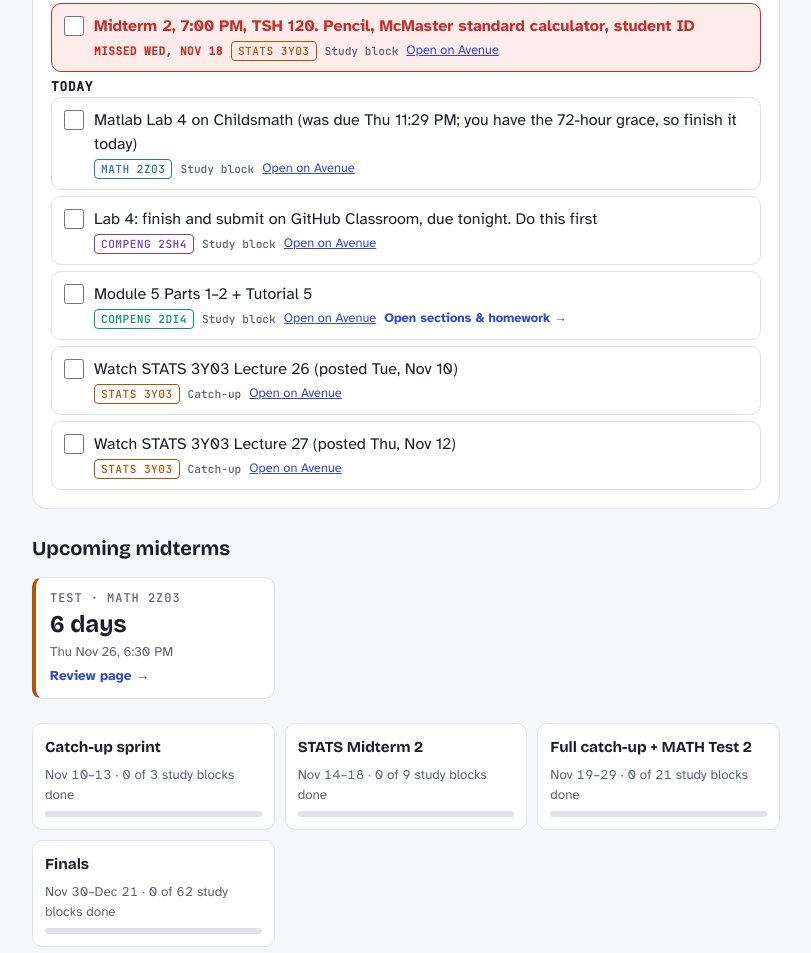
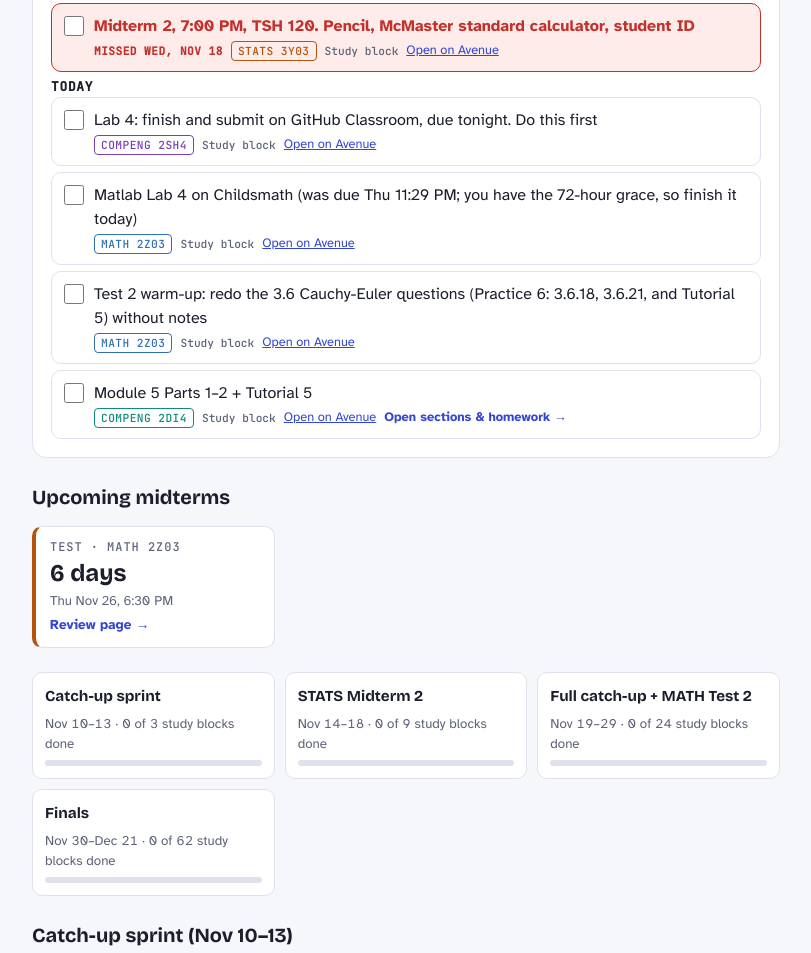
Before and after one commit to yussuf3456/2026FallSemStudyBoard, a plain HTML site: page index.html in a window 1280 px wide. Shown: the part 2112-3065 px from the top of the page, without its empty margins (234-1045 px from the left). Drawn offline with nearby package versions, Linux system fonts and the light colour scheme.

Commit message:
Prioritize MATH before Test 2; homework in module blocks

```diff
--- a/index.html
+++ b/index.html
@@ -292,35 +292,38 @@ const PHASES = [
    ["r20","stats","Afternoon: redo every problem you starred, then the formula sheet. Eat, then head to TSH 120"],
    ["r21","stats","Midterm 2, 7:00 PM, TSH 120. Pencil, McMaster standard calculator, student ID"]]}
  ]},
- {id:"math", title:"Full catch-up + MATH Test 2", range:"Nov 19–29", note:"Only Thu Nov 19 off: Friday is 2SH4 Lab 4 (due that night) plus 2DI4 and STATS catch-up. 2DI4 and 2CI4 go first: 2DI4 is caught up by its Tue Nov 24 lecture, 2CI4 by its Fri Nov 27 lecture. MATH Test 2 prep gets Mon–Wed (practice sets, sample test twice), Test 2 Thursday. Fri–Sun clear the 2SH4, MATH and STATS videos and tutorials, so every course is caught up by Sun Nov 29. This week is heavier than usual on purpose.", days:[
+ {id:"math", title:"Full catch-up + MATH Test 2", range:"Nov 19–29", note:"Only Thu Nov 19 off: Friday is 2SH4 Lab 4 (due that night) plus 2DI4 and STATS catch-up. 2DI4 and 2CI4 go first: 2DI4 is caught up by its Tue Nov 24 lecture, 2CI4 by its Fri Nov 27 lecture. MATH comes first until Test 2: something every day Fri–Wed, including the 4.3 lectures (L25–L26) on Monday. 2SH4 and STATS videos wait until Fri 27–Sun 29. Fri–Sun clear the 2SH4, MATH and STATS videos and tutorials, so every course is caught up by Sun Nov 29. This week is heavier than usual on purpose.", days:[
   {date:"2026-11-19", label:"Thu Nov 19", off:true, tasks:[]},
   {date:"2026-11-20", label:"Fri Nov 20", tasks:[
+   ["q13","2sh4","Lab 4: finish and submit on GitHub Classroom, due tonight. Do this first"],
    ["as-math-lab4","math","Matlab Lab 4 on Childsmath (was due Thu 11:29 PM; you have the 72-hour grace, so finish it today)"],
-   ["q13","2sh4","Lab 4: finish and submit on GitHub Classroom, due tonight. Do this first"],
+   ["mt-a","math","Test 2 warm-up: redo the 3.6 Cauchy-Euler questions (Practice 6: 3.6.18, 3.6.21, and Tutorial 5) without notes"],
    ["q9","2di4","Module 5 Parts 1–2 + Tutorial 5"]]},
   {date:"2026-11-21", label:"Sat Nov 21", tasks:[
-   ["q15","2ci4","Module 5 (Ch. 6): Capacitors, Inductors, Combinations + Tutorial 8"],
    ["q6","math","Watch L18–L20: 3.8 Linear Models (IVPs), 3.9 Linear Models (BVPs)"],
-   ["q5","2sh4","Watch L21–L24: Class Design I, special member functions and Rule of Six, operator overloads, and Monday's lecture"]]},
+   ["q15","2ci4","Module 5 (Ch. 6): Capacitors, Inductors, Combinations + Tutorial 8"]]},
   {date:"2026-11-22", label:"Sun Nov 22", tasks:[
-   ["q12","2di4","Module 5 Parts 3–5 (Analysis C02 version, FSM, Applications) + Tutorial 6"],
    ["q8","math","Watch L21–L24: 4.1 Laplace Transform, 4.2 Inverse Laplace Transform, and Monday's lecture"],
-   ["as-stats-a6","stats","Assignment 6 on Childsmath, due Fri Nov 27 11:29 PM"]]},
+   ["q12","2di4","Module 5 Parts 3–5 (Analysis C02 version, FSM, Applications) + Tutorial 6"]]},
   {date:"2026-11-23", label:"Mon Nov 23", tasks:[
-   ["q17","2ci4","Module 6: 6.1–6.3 First-Order, 6.4–6.5 Second-Order Circuits + Tutorials 9–10"],
-   ["r22","math","Test 2 practice: redo Practice 6–7 and Tutorials 5–7, then the new Practice 8 (4.3) and Tutorials 8–9. Mark every one you get wrong"],
+   ["mt-b","math","Test 2: watch L25–L26 first (4.3, they're on the test), then Practice 8 4.3.39 and 4.3.75"],
+   ["r22","math","Test 2 practice: redo Practice 6–7 and Tutorials 5–7, then the new Tutorials 8–9. Mark every one you get wrong"],
    ["as-math-a5","math","Assignment 5 on Childsmath, due Thu Nov 26 11:29 PM. It's Test 2 material, so it doubles as practice"]]},
   {date:"2026-11-24", label:"Tue Nov 24", tasks:[
+   ["r24","math","2026 Sample Test 2, timed, then redo every mistake"],
    ["d6","2di4","Before the 12:30 lecture: Module 6 slides Parts 1–2 + 10 problems. Then you're caught up in 2DI4"],
-   ["r24","math","2026 Sample Test 2, timed, then redo every mistake"]]},
+   ["as-stats-a6","stats","Assignment 6 on Childsmath, due Fri Nov 27 11:29 PM"]]},
   {date:"2026-11-25", label:"Wed Nov 25", tasks:[
    ["r25","math","Redo the problems you got wrong from Practice 6–7, the tutorials and the sample test"],
    ["r26","math","Second timed pass at the sample test without notes, then the Laplace table. Sleep early"]]},
   {date:"2026-11-26", label:"Thu Nov 26", tasks:[
    ["r27","math","Test 2, 6:30 PM, T13 125"]]},
   {date:"2026-11-27", label:"Fri Nov 27", tasks:[
-   ["c7","2ci4","Before the 5:30 lecture: Module 7 so far, 7.1 Review of Complex Numbers (notes + recording; no problem set posted yet). Then you're caught up in 2CI4"]]},
+   ["c7","2ci4","Before the 5:30 lecture: Module 7 so far, 7.1 Review of Complex Numbers (notes + recording; no problem set posted yet). Then you're caught up in 2CI4"],
+   ["q17","2ci4","Module 6: 6.1–6.3 First-Order, 6.4–6.5 Second-Order Circuits + Tutorials 9–10"],
+   ["q5","2sh4","Watch L21–L24: Class Design I, special member functions and Rule of Six, operator overloads, and Monday's lecture"]]},
   {date:"2026-11-28", label:"Sat Nov 28", tasks:[
+   ["hw9","stats","Ch. 9 homework (hypothesis tests): 9 of the prof's suggested 9.1–9.2 exercises"],
    ["p8m","math","Practice 8: Exercises 4.4.54, 4.4.57, 4.4.69 (after watching the 4.4 lectures)"]]},
   {date:"2026-11-29", label:"Sun Nov 29", tasks:[
    ["pj-2sh4-1","2sh4","Course project, session 1: read the spec, plan the classes, get it compiling (due Wed Dec 9, 11:29 PM)"],
@@ -488,9 +491,9 @@ const CLASS_TASKS={}, LATE={}, EARLY={}, CAUGHT_UP={}, PINNED={};
   /* Full catch-up by Sun Nov 29 (planned Nov 18): every missed video and tutorial has a fixed day.
      2DI4 and 2CI4 in-person classes before their catch-up day are covered by the module blocks. */
   const P={};const pin=(ids,d)=>ids.forEach(i=>P[i]=d);
-  pin(["w-stats-L26","w-stats-L27"],"2026-11-20");pin(["w-stats-L28"],"2026-11-21");pin(["w-stats-L29","w-stats-L30"],"2026-11-23");pin(["w-stats-L33"],"2026-11-27");
-  pin(["w-2sh4-L25","w-2sh4-L26"],"2026-11-22");pin(["w-2sh4-L27","w-2sh4-L28"],"2026-11-24");pin(["w-2sh4-L29","w-2sh4-L30"],"2026-11-27");pin(["w-2sh4-L31","w-2sh4-L32"],"2026-11-28");
-  pin(["w-math-L25","w-math-L26"],"2026-11-27");pin(["w-math-L27","w-math-L28","w-math-L29"],"2026-11-28");pin(["w-math-L30","w-math-L31","w-math-L32"],"2026-11-29");
+  pin(["w-stats-L26","w-stats-L27","w-stats-L28"],"2026-11-21");pin(["w-stats-L29","w-stats-L30"],"2026-11-22");pin(["w-stats-L33"],"2026-11-27");
+  pin(["w-2sh4-L25","w-2sh4-L26","w-2sh4-L27","w-2sh4-L28"],"2026-11-28");pin(["w-2sh4-L29","w-2sh4-L30","w-2sh4-L31","w-2sh4-L32"],"2026-11-29");
+  pin(["w-math-L25","w-math-L26"],"2026-11-23");pin(["w-math-L27","w-math-L28"],"2026-11-28");pin(["w-math-L29","w-math-L30","w-math-L31"],"2026-11-30");pin(["w-math-L32","w-math-L33","w-math-L34"],"2026-12-02");
   pin(["a-2026-11-12-2sh4-tutorialt02"],"2026-11-28");pin(["a-2026-11-19-2sh4-tutorialt02"],"2026-11-29");pin(["a-2026-11-12-math-tutorialt01","a-2026-11-19-math-tutorialt01"],"drop");
   const COVERED={"2di4":"2026-11-24","2ci4":"2026-11-27"};
   Object.keys(CLASS_TASKS).forEach(d=>{
@@ -504,7 +507,7 @@ const CLASS_TASKS={}, LATE={}, EARLY={}, CAUGHT_UP={}, PINNED={};
   Object.keys(CLASS_TASKS).forEach(d=>{
     CLASS_TASKS[d]=CLASS_TASKS[d].filter(t=>{
       const cu=CAUGHT_UP[t.c]; if(!cu) return true;
-      const move=t.kind==="watch"?d<=cu:(d<cu&&!/^Lab/.test(t.label)); if(!move) return true;
+      const move=t.kind==="watch"?d<=cu:(d<cu&&!/^Lab/.test(t.label)&&t.c!=="2sh4"); if(!move) return true;
       const orig=shortDate(d);
       const m=t.kind==="watch"
         ?{...t,date:cu,kind:"catchup",text:"Then watch "+NAMES[t.c]+" Lecture "+t.label.slice(1)+" (posted "+orig+")"}
@@ -600,9 +603,11 @@ const sHw=secs=>secs.map(x=>["hw-stats-"+x,"Section "+x+" exercises: "+SH[x]]);
 const sGroups=secs=>secs.map(x=>{const ps=expandProbs(SH[x]);return [(x==="HT"?"Hypothesis testing":"Section "+x)+" ("+ps.length+(ps.length>1?" problems)":" problem)"),ps.map(q=>["hw-stats-p"+q,(q.startsWith("Ex")?q:"Exercise "+q)+(PT[q]?": "+PT[q]:"")])]});
 const lecs=(c,a,b)=>{const o=[];for(let i=a;i<=b;i++)o.push(["lec-"+c+"-"+i,"Lecture "+i]);return o};
 const DETAILS={
+ hw9:{"title":"STATS 3Y03: Ch. 9 homework (~2 h)","about":"Hypothesis tests, from the prof's suggested 9.1–9.2 list (posted Nov 10). The other 6 are on your Ch. 9 review day, so you'll have done all 15.","groups":[["Suggested exercises",[["rvq-stats-9.1.3","Exercise 9.1.3"],["rvq-stats-9.1.5","Exercise 9.1.5"],["rvq-stats-9.1.7","Exercise 9.1.7"],["rvq-stats-9.1.10","Exercise 9.1.10"],["rvq-stats-9.2.1","Exercise 9.2.1"],["rvq-stats-9.2.4","Exercise 9.2.4"],["rvq-stats-9.2.6","Exercise 9.2.6"],["rvq-stats-9.2.8","Exercise 9.2.8"],["rvq-stats-9.2.10","Exercise 9.2.10"]]]]},
+ "mt-b":{"title":"MATH 2Z03: 4.3 for Test 2 (~2.5 h)","about":"L25–L26 (posted Nov 11 and 13) cover 4.3, which is on Test 2, so watch them before the practice. They're on today's list.","groups":[["Practice 8",[["hw-math-4.3.39","Exercise 4.3.39"],["hw-math-4.3.75","Exercise 4.3.75"]]],["Tutorial",[["hw-math-t8","Tutorial 8 (3.5, 4.1–4.3)"]]]]},
  "rv-stats-c2":{"title":"STATS 3Y03: Ch. 2 review (~2.5 h)","about":"Probability. The 20 most important of the prof's 61 suggested Ch. 2 exercises (one or two per section), plus your Test 1 mistakes.","groups":[["Redo",[["rvq-stats-t1a","Test 1: the Ch. 2 questions you got wrong (Q3, Q4, Q6)"]]],["Suggested exercises",[["rvq-stats-2.1.13","Exercise 2.1.13"],["rvq-stats-2.1.26","Exercise 2.1.26"],["rvq-stats-2.2.4","Exercise 2.2.4"],["rvq-stats-2.2.10","Exercise 2.2.10"],["rvq-stats-2.2.14","Exercise 2.2.14"],["rvq-stats-2.3.5","Exercise 2.3.5"],["rvq-stats-2.3.11","Exercise 2.3.11"],["rvq-stats-2.3.17","Exercise 2.3.17"],["rvq-stats-2.4.6","Exercise 2.4.6"],["rvq-stats-2.4.9","Exercise 2.4.9"],["rvq-stats-2.5.3","Exercise 2.5.3"],["rvq-stats-2.5.9","Exercise 2.5.9"],["rvq-stats-2.6.3","Exercise 2.6.3"],["rvq-stats-2.6.7","Exercise 2.6.7"],["rvq-stats-2.6.11","Exercise 2.6.11"],["rvq-stats-2.7.3","Exercise 2.7.3"],["rvq-stats-2.7.7","Exercise 2.7.7"],["rvq-stats-2.7.11","Exercise 2.7.11"],["rvq-stats-2.8.4","Exercise 2.8.4"],["rvq-stats-2.8.9","Exercise 2.8.9"]]]]},
  "rv-stats-c3":{"title":"STATS 3Y03: Ch. 3 review (~2 h)","about":"Discrete random variables. 16 of the prof's 47 suggested Ch. 3 exercises, covering every distribution.","groups":[["Redo",[["rvq-stats-t1b","Test 1: the Ch. 3 questions you got wrong (Q14, Q16)"]]],["Suggested exercises",[["rvq-stats-3.1.3","Exercise 3.1.3"],["rvq-stats-3.1.9","Exercise 3.1.9"],["rvq-stats-3.1.15","Exercise 3.1.15"],["rvq-stats-3.2.4","Exercise 3.2.4"],["rvq-stats-3.2.7","Exercise 3.2.7"],["rvq-stats-3.3.4","Exercise 3.3.4"],["rvq-stats-3.3.7","Exercise 3.3.7"],["rvq-stats-3.4.3","Exercise 3.4.3"],["rvq-stats-3.5.3","Exercise 3.5.3"],["rvq-stats-3.5.9","Exercise 3.5.9"],["rvq-stats-3.5.13","Exercise 3.5.13"],["rvq-stats-3.6.5","Exercise 3.6.5"],["rvq-stats-3.6.9","Exercise 3.6.9"],["rvq-stats-3.7.5","Exercise 3.7.5"],["rvq-stats-3.7.9","Exercise 3.7.9"],["rvq-stats-3.8.5","Exercise 3.8.5"]]]]},
- "rv-stats-c9":{"title":"STATS 3Y03: Ch. 9 review (~2 h)","about":"Hypothesis tests. 9 of the 15 suggested 9.1–9.2 exercises, plus anything posted later.","groups":[["Redo",[["rvq-stats-ex","Ex. 24.4 and 25.1 from the slides, cold"]]],["Suggested exercises",[["rvq-stats-9.1.3","Exercise 9.1.3"],["rvq-stats-9.1.5","Exercise 9.1.5"],["rvq-stats-9.1.7","Exercise 9.1.7"],["rvq-stats-9.1.10","Exercise 9.1.10"],["rvq-stats-9.2.1","Exercise 9.2.1"],["rvq-stats-9.2.4","Exercise 9.2.4"],["rvq-stats-9.2.6","Exercise 9.2.6"],["rvq-stats-9.2.8","Exercise 9.2.8"],["rvq-stats-9.2.10","Exercise 9.2.10"]]],["Posted after Nov 18",[["rvq-stats-new9","Suggested exercises for the rest of Ch. 9"]]]]},
+ "rv-stats-c9":{"title":"STATS 3Y03: Ch. 9 review (~2 h)","about":"Hypothesis tests. The other 6 suggested 9.1–9.2 exercises (you did 9 on Nov 28), redo the ones you got wrong, plus anything posted later.","groups":[["Redo",[["rvq-stats-ex","Ex. 24.4 and 25.1 from the slides, cold"],["rvq-stats-hw9w","The Ch. 9 homework problems you got wrong"]]],["Suggested exercises",[["rvq-stats-9.1.4","Exercise 9.1.4"],["rvq-stats-9.1.6","Exercise 9.1.6"],["rvq-stats-9.1.12","Exercise 9.1.12"],["rvq-stats-9.2.2","Exercise 9.2.2"],["rvq-stats-9.2.7","Exercise 9.2.7"],["rvq-stats-9.2.9","Exercise 9.2.9"]]],["Posted after Nov 18",[["rvq-stats-new9","Suggested exercises for the rest of Ch. 9"]]]]},
  "rv-2di4-m1":{"title":"COMPENG 2DI4: Module 1 review (~2 h)","about":"Number systems, Boolean algebra, logic gates. The 9 most important of the 21 homework problems, starred (*) ones first (answers at the back of the textbook). By hand, no calculator.","groups":[["Notes",[["rvq-2di4-m1n","Module 1 slides and tutorial"],["rvq-2di4-mt1","Your midterm mistakes from Module 1"]]],["Problems",[["rvq-2di4-1.2","Problem 1.2*"],["rvq-2di4-1.5","Problem 1.5*"],["rvq-2di4-1.18","Problem 1.18"],["rvq-2di4-2.2","Problem 2.2"],["rvq-2di4-2.4","Problem 2.4"],["rvq-2di4-2.9","Problem 2.9"],["rvq-2di4-2.15","Problem 2.15*"],["rvq-2di4-2.18","Problem 2.18"],["rvq-2di4-2.28","Problem 2.28"]]]]},
  "rv-2di4-m2":{"title":"COMPENG 2DI4: Module 2 review (~2 h)","about":"Canonical forms, gate-level minimization. The 8 most important of the 14 homework problems, starred (*) ones first (answers at the back of the textbook). By hand, no calculator.","groups":[["Notes",[["rvq-2di4-m2n","Module 2 slides and tutorial"],["rvq-2di4-mt2","Your midterm mistakes from Module 2"]]],["Problems",[["rvq-2di4-2.19","Problem 2.19*"],["rvq-2di4-3.1","Problem 3.1*"],["rvq-2di4-3.3","Problem 3.3*"],["rvq-2di4-3.5","Problem 3.5"],["rvq-2di4-3.7","Problem 3.7"],["rvq-2di4-3.12","Problem 3.12"],["rvq-2di4-3.17","Problem 3.17*"],["rvq-2di4-3.30","Problem 3.30*"]]]]},
  "rv-2di4-m3":{"title":"COMPENG 2DI4: Module 3 review (~2 h)","about":"Combinational logic. The 7 most important of the 15 homework problems, starred (*) ones first (answers at the back of the textbook). By hand, no calculator.","groups":[["Notes",[["rvq-2di4-m3n","Module 3 slides and tutorial"],["rvq-2di4-mt3","Your midterm mistakes from Module 3"]]],["Problems",[["rvq-2di4-4.2","Problem 4.2*"],["rvq-2di4-4.6a","Problem 4.6(a)*"],["rvq-2di4-4.10","Problem 4.10*"],["rvq-2di4-4.13","Problem 4.13*"],["rvq-2di4-4.21","Problem 4.21"],["rvq-2di4-4.29","Problem 4.29*"],["rvq-2di4-4.31","Problem 4.31"]]]]},
@@ -647,7 +652,7 @@ const DETAILS={
  q12:{title:"COMPENG 2DI4: Module 5 Parts 3–5",about:"Analysis (C02 version), FSMs, Applications. Homework Set 2 is Ch. 5 sections 5.5 and 5.8 (state tables and diagrams). Starred (*) answers are at the back of the textbook, full solutions on Avenue. Set 3 (registers and counters) is on Mon Nov 30.",groups:[["Module",[["sub-2di4-m5p3","Part 3: Analysis (C02 version)"],["sub-2di4-m5p4","Part 4: FSM"],["sub-2di4-m5p5","Part 5: Applications"],["sub-2di4-t6","Tutorial 6"]]],["Homework (Set 1, continued)",[["hw-2di4-5.4","Problem 5.4"],["hw-2di4-5.5","Problem 5.5"]]],["Homework (Set 2)",[["hw-2di4-5.6","Problem 5.6"],["hw-2di4-5.7","Problem 5.7*"],["hw-2di4-5.8","Problem 5.8*"],["hw-2di4-5.9","Problem 5.9"],["hw-2di4-5.10","Problem 5.10"],["hw-2di4-5.15","Problem 5.15"]]]]},
  d6:{title:"COMPENG 2DI4: Module 6 so far",about:"State reduction, design and FSMs. Reading: Ch. 5 sections 5.5, 5.7 and 5.8. Do this before Tuesday's 12:30 lecture and you're caught up in 2DI4.",groups:[["Module",[["sub-2di4-m6p1","Module 6 slides, Part 1"],["sub-2di4-m6p2","Module 6 slides, Part 2"]]],["Homework (Module 6)",[["hw-2di4-5.11","Problem 5.11"],["hw-2di4-5.12","Problem 5.12"],["hw-2di4-5.13","Problem 5.13*"],["hw-2di4-5.16","Problem 5.16"],["hw-2di4-5.17","Problem 5.17"],["hw-2di4-5.18","Problem 5.18*"],["hw-2di4-5.19","Problem 5.19"],["hw-2di4-5.20","Problem 5.20"],["hw-2di4-5.46(a)","Problem 5.46(a)"],["hw-2di4-5.50(a)","Problem 5.50(a)"]]]]},
  s2di4:{title:"COMPENG 2DI4: Module 5 Homework Set 3",about:"Registers and counters, Ch. 6 sections 6.1–6.4. 18 problems: do the starred (*) ones first, their answers are at the back of the textbook.",groups:[["Homework (Set 3)",[["hw-2di4-6.1","Problem 6.1"],["hw-2di4-6.2","Problem 6.2"],["hw-2di4-6.3","Problem 6.3"],["hw-2di4-6.4","Problem 6.4*"],["hw-2di4-6.5","Problem 6.5"],["hw-2di4-6.6","Problem 6.6"],["hw-2di4-6.7","Problem 6.7"],["hw-2di4-6.8","Problem 6.8*"],["hw-2di4-6.9","Problem 6.9"],["hw-2di4-6.10","Problem 6.10"],["hw-2di4-6.11","Problem 6.11"],["hw-2di4-6.12","Problem 6.12"],["hw-2di4-6.13","Problem 6.13"],["hw-2di4-6.14","Problem 6.14"],["hw-2di4-6.15","Problem 6.15*"],["hw-2di4-6.16","Problem 6.16*"],["hw-2di4-6.17","Problem 6.17*"],["hw-2di4-6.21","Problem 6.21*"]]]]},
- r22:{title:"MATH 2Z03: Test 2 practice",about:"Without notes. Mark every one you get wrong; you'll redo them Wednesday.",groups:[["Redo",[["hw-math-r22a","Practice 6 and 7 again"],["hw-math-r22b","Tutorials 5–7 again"]]],["New on Avenue",[["hw-math-4.3.39","Practice 8: Exercise 4.3.39"],["hw-math-4.3.75","Practice 8: Exercise 4.3.75"],["hw-math-t8","Tutorial 8 (3.5, 4.1–4.3)"],["hw-math-t9","Tutorial 9 (3.5–3.9, 4.1–4.3)"]]]]},
+ r22:{"title":"MATH 2Z03: Test 2 practice (~3 h)","about":"Without notes. Mark every one you get wrong; you'll redo them Wednesday.","groups":[["Redo",[["hw-math-r22a","Practice 6 and 7 again"],["hw-math-r22b","Tutorials 5–7 again"]]],["New on Avenue",[["hw-math-t9","Tutorial 9 (3.5–3.9, 4.1–4.3)"]]]]},
  q15:{title:"ELECENG 2CI4: Module 5",about:"Textbook (12th ed.) Ch. 6, Capacitance and Inductance. Problem statements and solutions are in the Ch-6 Solution Manual on Avenue. Solve each one on your own before checking.",groups:[["Sections",[["sub-2ci4-5.1","5.1 Capacitors"],["sub-2ci4-5.2","5.2 Inductors"],["sub-2ci4-5.3","5.3 Capacitor and Inductor Combinations"],["sub-2ci4-t8","Tutorial 8"]]],["Homework: 6.1 Capacitors",[["hw-2ci4-6.1","6.1.4, 6.1.5, 6.1.6, 6.1.9, 6.1.11"]]],["Homework: 6.2 Inductors",[["hw-2ci4-6.2","6.2.1, 6.2.4, 6.2.8, 6.2.9, 6.2.13"]]],["Homework: 6.3 Combinations",[["hw-2ci4-6.3c","Capacitors: 6.3.2, 6.3.9, 6.3.11, 6.3.19, 6.3.21"],["hw-2ci4-6.3l","Inductors: 6.3.6, 6.3.12, 6.3.24, 6.3.26, 6.3.29"]]]]},
  q17:{title:"ELECENG 2CI4: Module 6",about:"Textbook (12th ed.) Ch. 7, First- and Second-Order Transient Circuits. Problem statements and solutions are in the Ch-7 Solution Manual on Avenue.",groups:[["Sections",[["sub-2ci4-6.1","6.1–6.3 First-Order Circuits"],["sub-2ci4-6.4","6.4–6.5 Second-Order Circuits"],["sub-2ci4-t9","Tutorial 9"],["sub-2ci4-t10","Tutorial 10"]]],["Homework Set 1: 7.2 First-order",[["hw-2ci4-7.2de","Differential equation approach: 7.2.1, 7.2.2, 7.2.12, 7.2.14"],["hw-2ci4-7.2ss","Step-by-step approach: 7.2.6, 7.2.15, 7.2.38, 7.2.43, 7.2.44, 7.2.46, 7.2.53, 7.2.55"]]],["Homework Set 2: 7.3 Second-order",[["hw-2ci4-7.3","7.3.1, 7.3.2, 7.3.3, 7.3.5, 7.3.8, 7.3.9, 7.3.10, 7.3.14"]]]]}
 };
```
